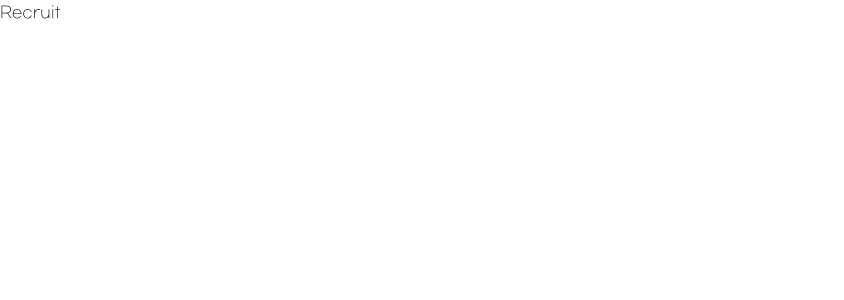
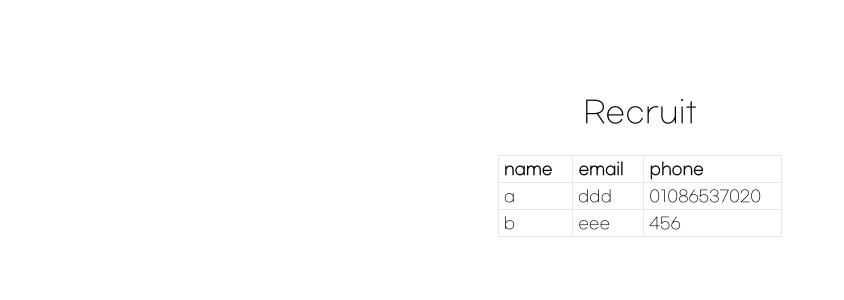
Before and after one commit to CECOM-CAU/CECOM_Web_Admin, a Next.js app: page /recruit in a window 1280 px wide. Shown: the top 300 px of the page, without its empty margins (0-844 px from the left). Built offline with nearby package versions, Linux system fonts and the light colour scheme.

Commit message:
Update recruit\page.tsx : added list and modal

```diff
--- a/src/app/recruit/page.tsx
+++ b/src/app/recruit/page.tsx
@@ -1,8 +1,44 @@
+'use client'
+import DataTable from "@/app/_component/DataTable";
+import {useState} from "react";
+import ApplicationModal from "@/app/recruit/_component/ApplicationModal";
+
 const RecruitPage = () => {
+    const header = ['name', 'email', 'phone'];
+    const data = [{name: 'a', email: 'ddd', phone: '01086537020'}, {name: 'b', email: 'eee', phone: '456'}]
+    const [isOpen, setIsOpen] = useState<boolean>(false);
+    const [index,setIndex] = useState<number>(0);
     return (
-        <div>
-            <h1>Recruit</h1>
-        </div>
+        <>
+            <div className='flex flex-col w-full items-center mt-[70px]'>
+                <div className='text-[30px] my-[20px]'>Recruit</div>
+                <table>
+                    <thead>
+                    <tr>
+                        {
+                            header.map((h, index) => (
+                                <th className=' text-start pl-[5px] pr-[20px] border-[1px]' key={index}>{h}</th>
+                            ))
+                        }
+                    </tr>
+                    </thead>
+                    <tbody>
+                    {data.map((d, index) => (
+                        <tr className='' key={index}>
+                            {Object.keys(d).map((key, index) => (
+                                <td className='text-start pl-[5px] pr-[20px] border-[1px]' key={index} onClick={()=>setIsOpen(true)}>{d[key]}</td>
+                            ))}
+                        </tr>
+                    ))}
+                    </tbody>
+
+                </table>
+
+            </div>
+            {isOpen ? (
+                <ApplicationModal setOpen={setIsOpen}></ApplicationModal>) : (<></>)
+            }
+        </>
     );
 }
 
```
